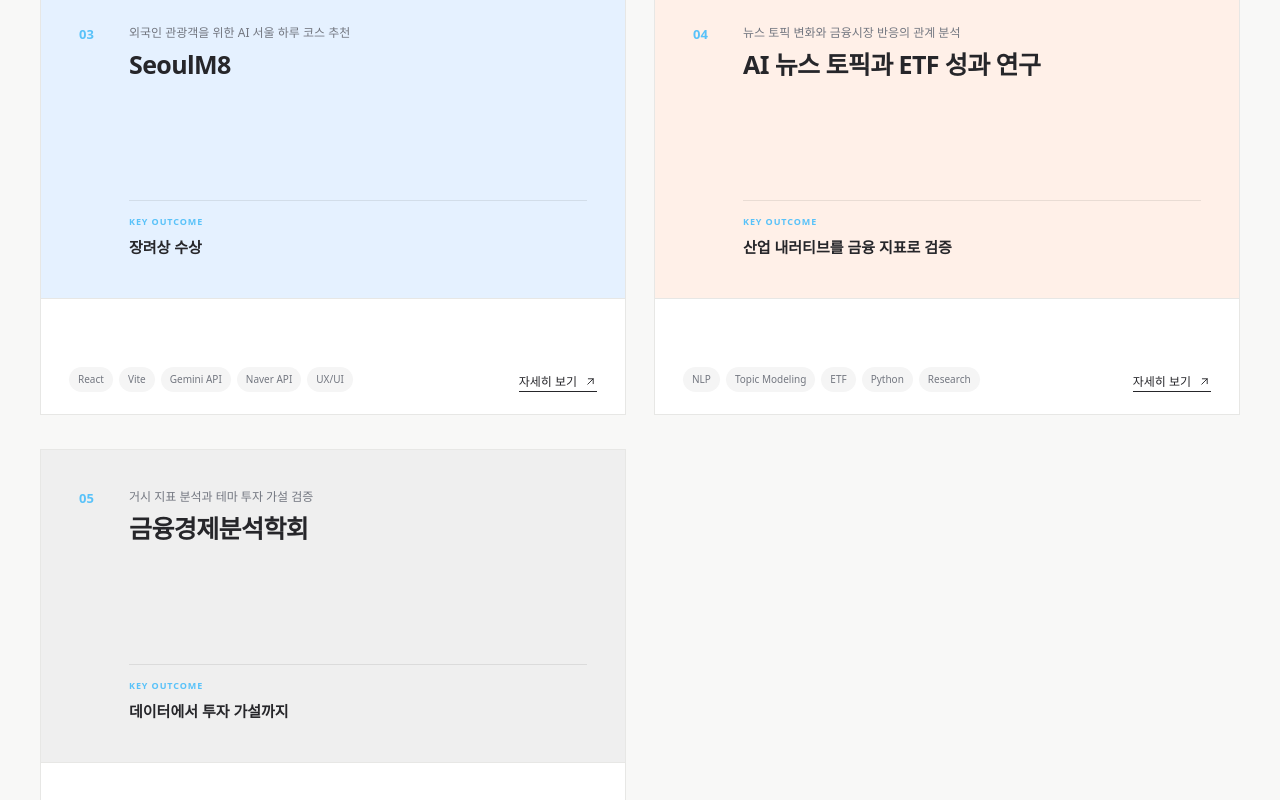
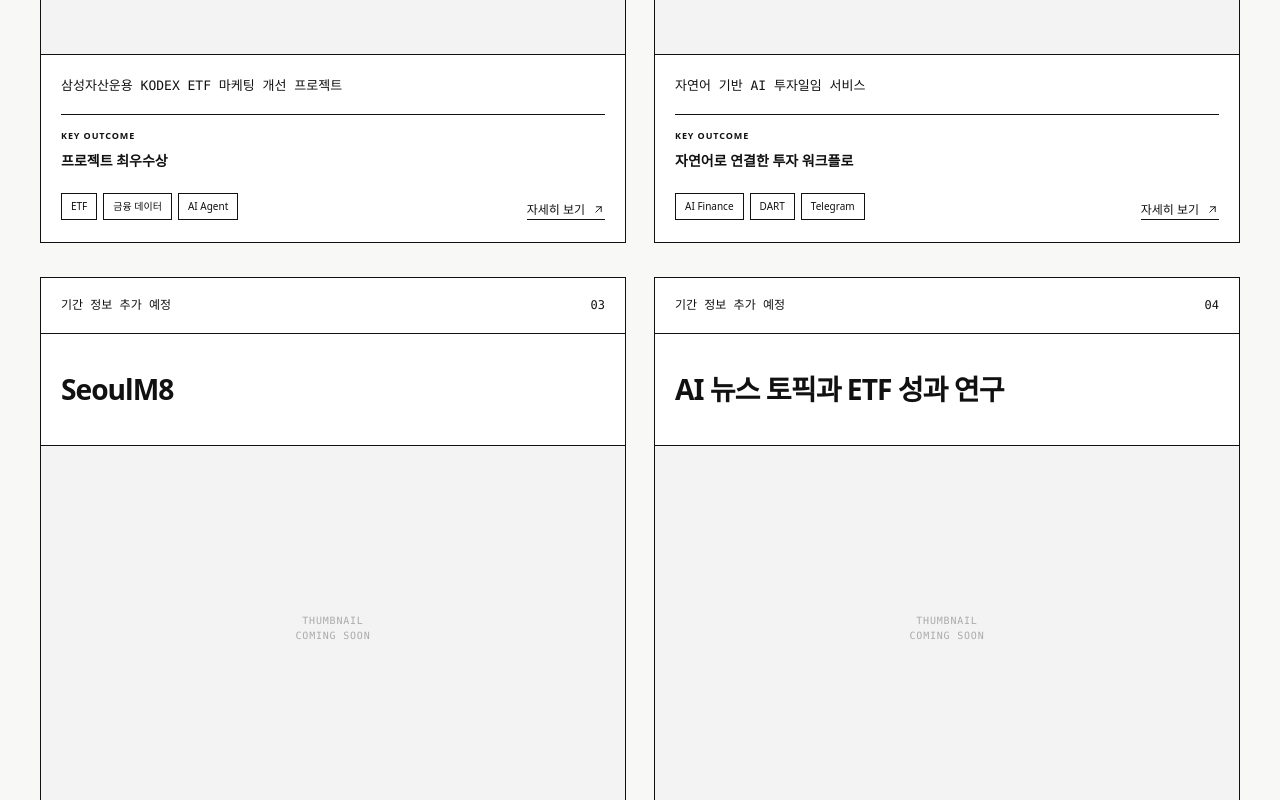
Before and after one commit to youra031220/youra-kim-portfolio, a Next.js app: page / in a window 1280 px wide. Shown: the part 2040-2840 px from the top of the page. Built offline with nearby package versions, Linux system fonts and the light colour scheme; a web font is replaced by a local one.

Commit message:
Add monochrome project thumbnail card layout

```diff
--- a/app/globals.css
+++ b/app/globals.css
@@ -82,23 +82,25 @@ svg { width: 18px; fill: none; stroke: currentColor; stroke-width: 1.7; stroke-l
 
 .projects { background: #f8f8f7; border-top: 1px solid var(--line); border-bottom: 1px solid var(--line); }
 .project-list { display: grid; grid-template-columns: repeat(2, 1fr); gap: 34px 28px; }
-.project-card { min-width: 0; background: white; transform-origin: right bottom; transition: rotate .45s cubic-bezier(.23,1,.32,1), box-shadow .45s, border-color .45s; }
-.project-card:hover { rotate: 1.5deg; box-shadow: 0 18px 38px rgba(38,38,42,.1); }
-.project-card-link { min-height: 430px; overflow: hidden; display: flex; flex-direction: column; border: 1px solid var(--line); }
+.project-card { min-width: 0; background: #fff; transform-origin: right bottom; transition: rotate .45s cubic-bezier(.23,1,.32,1); }
+.project-card:hover { rotate: 1.5deg; }
+.project-card-link { overflow: hidden; display: flex; flex-direction: column; color: #111; background: #fff; border: 1px solid #111; }
 .project-card-link:focus-visible { outline: 2px solid var(--purple); outline-offset: 4px; }
-.project-top { flex: 1; min-height: 0; padding: 38px; display: grid; grid-template-columns: 36px 1fr; grid-template-rows: auto 1fr; gap: 14px; background: var(--purple-soft); }
-.project-card:nth-child(2) .project-top { background: var(--mint-soft); }
-.project-card:nth-child(3) .project-top { background: var(--blue-soft); }
-.project-card:nth-child(4) .project-top { background: var(--peach-soft); }
-.project-card:nth-child(5) .project-top { background: #efefef; }
-.project-index { color: var(--purple); font-size: 13px; font-weight: 600; }
-.project-title p { margin: 0 0 7px; color: var(--muted); font-size: 12px; }
-.project-title h3 { margin: 0; font-size: 25px; font-weight: 600; line-height: 1.16; letter-spacing: -.6px; overflow-wrap: anywhere; }
-.achievement { grid-column: 2; grid-row: 2; align-self: end; margin-top: 18px; padding-top: 14px; border-top: 1px solid rgba(38,38,42,.1); }
-.achievement span, .project-meta span, .project-story span, .document-type, .site-no { display: block; margin-bottom: 6px; color: var(--purple); font-size: 9px; font-weight: 600; letter-spacing: .1em; text-transform: uppercase; }
-.achievement strong { font-size: 15px; font-weight: 600; }
-.project-front-footer { min-height: 116px; padding: 22px 28px; display: flex; align-items: flex-end; justify-content: space-between; gap: 20px; border-top: 1px solid var(--line); }
+.project-card-period { min-height: 56px; padding: 14px 20px; display: flex; align-items: center; justify-content: space-between; border-bottom: 1px solid #111; font-family: ui-monospace, "SFMono-Regular", Menlo, monospace; font-size: 12px; }
+.project-card-name { min-height: 112px; padding: 24px 20px; display: flex; align-items: center; border-bottom: 1px solid #111; }
+.project-card-name h3 { margin: 0; font-size: clamp(25px, 2.2vw, 34px); font-weight: 600; line-height: 1.1; letter-spacing: -1px; overflow-wrap: anywhere; }
+.project-thumbnail { aspect-ratio: 16 / 10; position: relative; overflow: hidden; display: grid; place-items: center; background: #f3f3f3; border-bottom: 1px solid #111; }
+.project-thumbnail img { object-fit: cover; }
+.project-thumbnail > span { color: #aaa; font-family: ui-monospace, "SFMono-Regular", Menlo, monospace; font-size: 10px; letter-spacing: .08em; text-align: center; }
+.project-card-summary { min-height: 178px; padding: 22px 20px; display: flex; flex-direction: column; }
+.project-card-summary > p { margin: 0; font-family: ui-monospace, "SFMono-Regular", Menlo, monospace; font-size: 13px; line-height: 1.45; }
+.project-card-outcome { margin-top: 18px; padding-top: 14px; border-top: 1px solid #111; }
+.project-card-outcome span { display: block; margin-bottom: 5px; font-size: 9px; font-weight: 600; letter-spacing: .1em; }
+.project-card-outcome strong { font-size: 14px; font-weight: 600; }
+.project-card-bottom { margin-top: auto; padding-top: 20px; display: flex; align-items: flex-end; justify-content: space-between; gap: 16px; }
+.project-card-bottom .tags span { color: #111; background: #fff; border: 1px solid #111; border-radius: 0; }
 .project-detail-link { flex: none; display: inline-flex; align-items: center; gap: 7px; border-bottom: 1px solid currentColor; font-size: 12px; }
+.project-meta span, .project-story span, .document-type, .site-no { display: block; margin-bottom: 6px; color: var(--purple); font-size: 9px; font-weight: 600; letter-spacing: .1em; text-transform: uppercase; }
 .project-detail-link svg { width: 13px; }
 .project-body { flex: 1; padding: 26px 28px; }
 .project-meta { display: grid; grid-template-columns: 1fr 1fr; gap: 22px; margin-bottom: 26px; }
@@ -245,8 +247,9 @@ footer { padding: 62px 0 28px; overflow: hidden; border-top: 1px solid var(--lin
   .capability-row { grid-template-columns: 1fr 1fr; }
   .capability-row span { min-height: 90px; padding: 15px; }
   .project-list, .report-grid { grid-template-columns: 1fr; }
-  .project-top, .project-body { padding: 22px 19px; }
-  .project-front-footer { padding: 20px 19px; align-items: flex-start; flex-direction: column; }
+  .project-card-name { min-height: 96px; }
+  .project-card-bottom { align-items: flex-start; flex-direction: column; }
+  .project-body { padding: 22px 19px; }
   .project-footer { padding: 0 19px 22px; }
   .project-meta { grid-template-columns: 1fr; }
   .project-links { width: 100%; }
--- a/components/Portfolio.tsx
+++ b/components/Portfolio.tsx
@@ -100,14 +100,35 @@ export function Portfolio() {
             {projects.map((project, i) => (
               <FadeIn key={project.id} className="project-card" delay={Math.min(i * 50, 150)}>
                 <Link className="project-card-link" href={`/projects/${project.id}`} aria-label={`${project.title} 상세 페이지 보기`}>
-                  <div className="project-top">
-                    <span className="project-index">{project.index}</span>
-                    <div className="project-title"><p>{project.subtitle}</p><h3>{project.title}</h3></div>
-                    <div className="achievement"><span>KEY OUTCOME</span><strong>{project.achievement}</strong></div>
+                  <div className="project-card-period">
+                    <span>{project.period}</span>
+                    <span>{project.index}</span>
                   </div>
-                  <div className="project-front-footer">
-                    <div className="tags">{project.tags.map(tag => <span key={tag}>{tag}</span>)}</div>
-                    <span className="project-detail-link">자세히 보기 <ArrowUpRight /></span>
+                  <div className="project-card-name">
+                    <h3>{project.title}</h3>
+                  </div>
+                  <div className="project-thumbnail">
+                    {project.thumbnail ? (
+                      <Image
+                        src={assetPath(project.thumbnail)}
+                        alt={`${project.title} 프로젝트 썸네일`}
+                        fill
+                        sizes="(max-width: 700px) 100vw, 50vw"
+                      />
+                    ) : (
+                      <span>THUMBNAIL<br />COMING SOON</span>
+                    )}
+                  </div>
+                  <div className="project-card-summary">
+                    <p>{project.subtitle}</p>
+                    <div className="project-card-outcome">
+                      <span>KEY OUTCOME</span>
+                      <strong>{project.achievement}</strong>
+                    </div>
+                    <div className="project-card-bottom">
+                      <div className="tags">{project.tags.slice(0, 3).map(tag => <span key={tag}>{tag}</span>)}</div>
+                      <span className="project-detail-link">자세히 보기 <ArrowUpRight /></span>
+                    </div>
                   </div>
                 </Link>
               </FadeIn>
--- a/data/portfolio.ts
+++ b/data/portfolio.ts
@@ -6,6 +6,7 @@ export type LinkItem = {
 
 export type Project = {
   id: string;
+  thumbnail?: string;
   index: string;
   title: string;
   subtitle: string;
```
